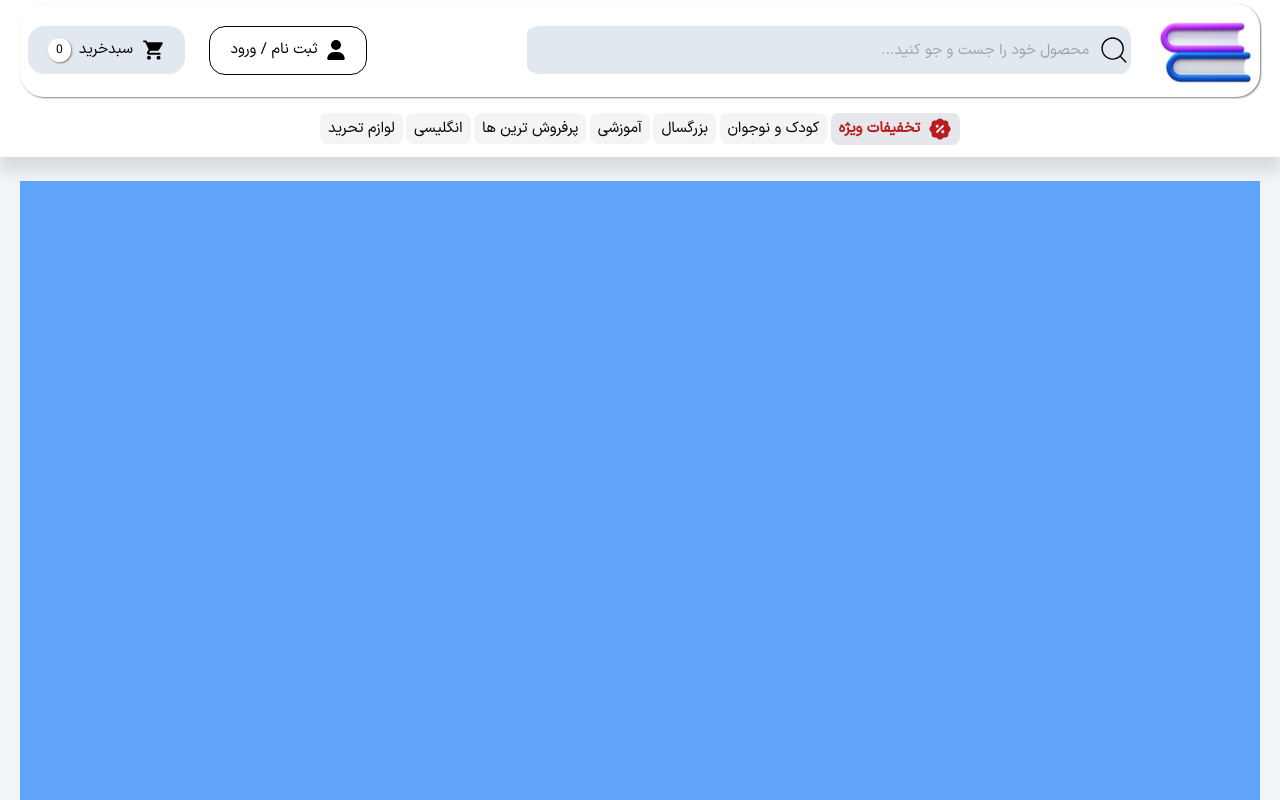
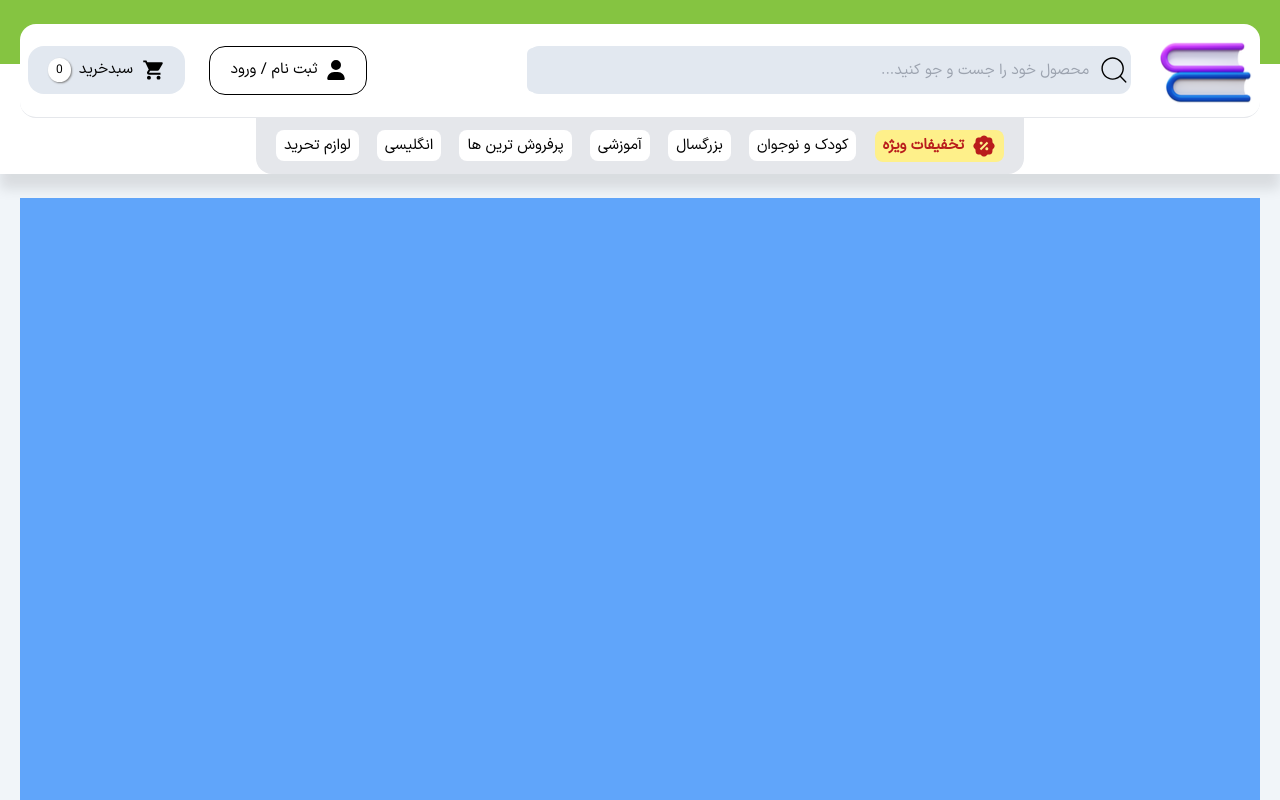
Before and after one commit to DevMousavi/Book_Store, a React (Vite) app: page / in a window 1280 px wide. Shown: the top 800 px of the page. Built offline with nearby package versions, Linux system fonts and the light colour scheme; data requests are answered from the project's data file.

Commit message:
Style Enhancements Applied For Aesthetic Improvements In "Header.jsx"

```diff
--- a/src/Components/CategoryBox.jsx
+++ b/src/Components/CategoryBox.jsx
@@ -26,11 +26,11 @@ const CategoryBox = () => {
             {loading ? (
                 <h1>loading</h1>
             ) : (
-                <ul className="flex flex-row justify-between w-[50%]  h-14  items-center mx-auto">
+                <ul className="flex flex-row justify-between w-[60%] px-5 bg-gray-200 rounded-bl-2xl rounded-br-2xl h-14  items-center mx-auto">
                     <li>
                         <NavLink
                             to="/offers"
-                            className="px-2 flex flex-row gap-2 items-center py-1 text-red-700 font-bold bg-gray-200 rounded-lg primaryTransition hover:bg-green-200"
+                            className="px-2 flex flex-row gap-2 items-center py-1 text-red-700 font-bold bg-yellow-200 rounded-lg primaryTransition hover:bg-green-200"
                         >
                             <RiDiscountPercentFill className="text-2xl" />
                             تخفیفات ویژه
@@ -40,7 +40,7 @@ const CategoryBox = () => {
                     <li>
                         <NavLink
                             to="/kids_and_teens"
-                            className="px-2 py-1 bg-gray-100 rounded-lg primaryTransition hover:bg-gray-200 hover:text-red-600 hover:font-bold"
+                            className="px-2 py-1 bg-white rounded-lg primaryTransition hover:bg-gray-200 hover:text-red-600 hover:font-bold"
                         >
                             {data[0].title}
                         </NavLink>
@@ -48,7 +48,7 @@ const CategoryBox = () => {
                     <li>
                         <NavLink
                             to="/adults_products"
-                            className="px-2 py-1 bg-gray-100 rounded-lg primaryTransition hover:bg-gray-200 hover:text-red-600 hover:font-bold"
+                            className="px-2 py-1 bg-white rounded-lg primaryTransition hover:bg-gray-200 hover:text-red-600 hover:font-bold"
                         >
                             {data[1].title}
                         </NavLink>
@@ -56,7 +56,7 @@ const CategoryBox = () => {
                     <li>
                         <NavLink
                             to="/educational"
-                            className="px-2 py-1 bg-gray-100 rounded-lg primaryTransition hover:bg-gray-200 hover:text-red-600 hover:font-bold"
+                            className="px-2 py-1 bg-white rounded-lg primaryTransition hover:bg-gray-200 hover:text-red-600 hover:font-bold"
                         >
                             {data[2].title}
                         </NavLink>
@@ -64,7 +64,7 @@ const CategoryBox = () => {
                     <li>
                         <NavLink
                             to="/best_sellers"
-                            className="px-2 py-1 bg-gray-100 rounded-lg primaryTransition hover:bg-gray-200 hover:text-red-600 hover:font-bold"
+                            className="px-2 py-1 bg-white rounded-lg primaryTransition hover:bg-gray-200 hover:text-red-600 hover:font-bold"
                         >
                             {data[3].title}
                         </NavLink>
@@ -72,7 +72,7 @@ const CategoryBox = () => {
                     <li>
                         <NavLink
                             to="/english_products"
-                            className="px-2 py-1 bg-gray-100 rounded-lg primaryTransition hover:bg-gray-200 hover:text-red-600 hover:font-bold"
+                            className="px-2 py-1 bg-white rounded-lg primaryTransition hover:bg-gray-200 hover:text-red-600 hover:font-bold"
                         >
                             {data[4].title}
                         </NavLink>
@@ -80,7 +80,7 @@ const CategoryBox = () => {
                     <li>
                         <NavLink
                             to="/educational"
-                            className="px-2 py-1 bg-gray-100 rounded-lg primaryTransition hover:bg-gray-200 hover:text-red-600 hover:font-bold"
+                            className="px-2 py-1 bg-white rounded-lg primaryTransition hover:bg-gray-200 hover:text-red-600 hover:font-bold"
                         >
                             {data[5].title}
                         </NavLink>
--- a/src/LayOut/Header.jsx
+++ b/src/LayOut/Header.jsx
@@ -9,8 +9,9 @@ import { IoMdCart } from "react-icons/io";
 const Header = () => {
     return (
         <>
-            <header className="w-full pt-1 pb-1 bg-white">
-                <div className="container flex flex-row items-center priceShadow bg-white rounded-3xl px-2">
+            <header className="w-full pt-6  bg-white relative">
+                <div className="bg-primaryGreen w-full h-16 absolute top-0 z-10"></div>
+                <div className="container flex flex-row items-center bg-white rounded-2xl px-2 relative z-20 border-b border-solid border-gray-200">
                     <Link to="/" className="hover:scale-105 primaryTransition">
                         <img src="./../src/assets/Logo.png" alt="Logo.png" />
                     </Link>
--- a/tailwind.config.js
+++ b/tailwind.config.js
@@ -14,6 +14,7 @@ export default {
         extend: {
             colors: {
                 primaryWhite: "#fcfcfc",
+                primaryGreen: "#85C441",
             },
         },
     },
```
